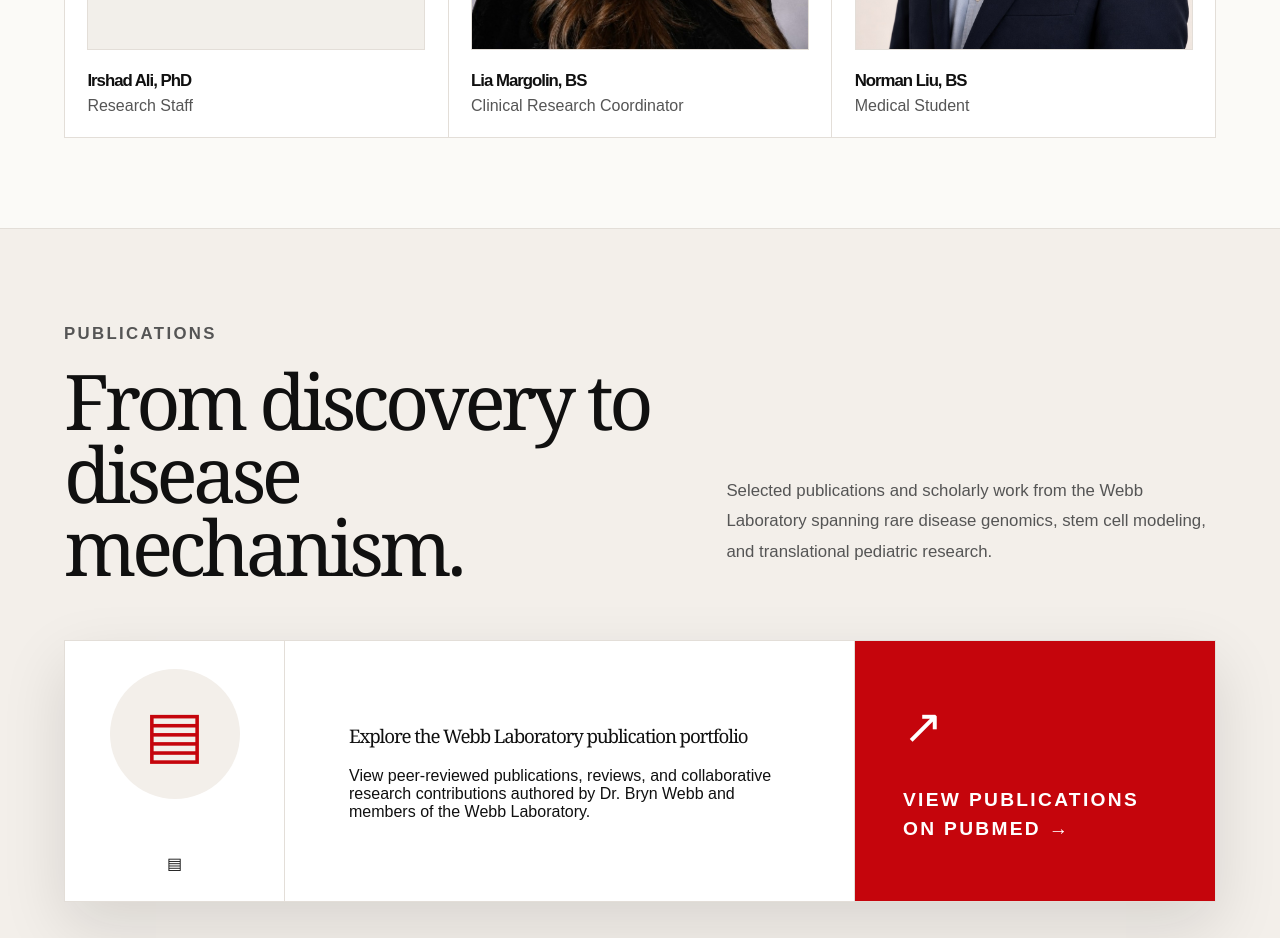
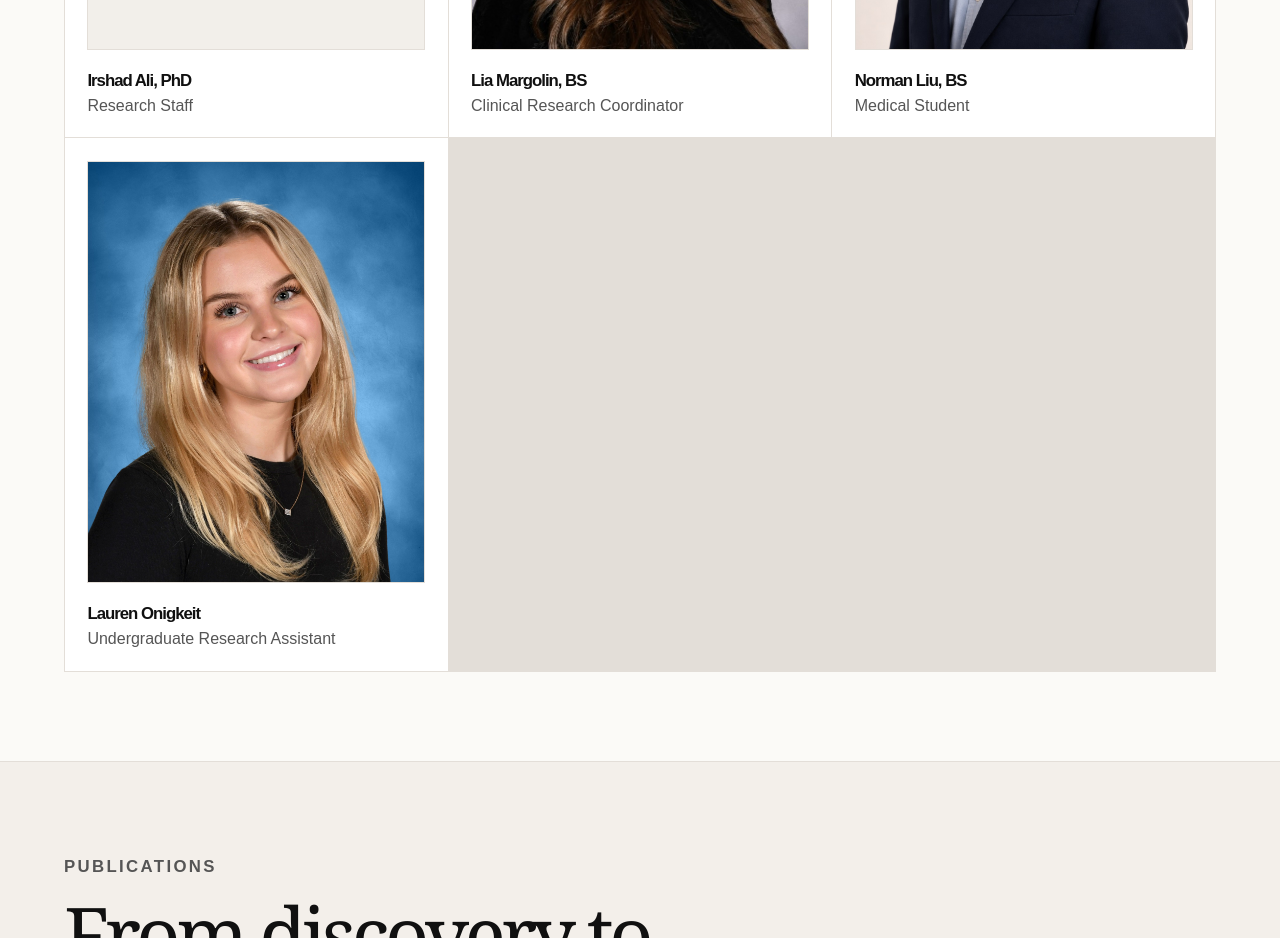
Before and after one commit to liunnorman/webb-lab, a React (Vite) app: page / in a window 1280 px wide. Shown: the part 4000-4938 px from the top of the page. Built offline with nearby package versions, Linux system fonts and the light colour scheme.

Commit message:
Add Lauren

```diff
--- a/src/App.jsx
+++ b/src/App.jsx
@@ -4,6 +4,7 @@
 import brynHeadshot from "./assets/bryn-webb.jpg";
 import liaHeadshot from "./assets/lia.jpg";
 import normanHeadshot from "./assets/norman.jpg";
+import laurenHeadshot from "./assets/lauren.jpg";
 
 export default function App() {
   const projects = [
@@ -29,6 +30,11 @@
     role: "Medical Student",
     image: normanHeadshot,
   },
+  {
+  name: "Lauren Onigkeit",
+  role: "Undergraduate Research Assistant",
+  image: laurenHeadshot
+},
 ];
 
   const publications = [
```
Also changed, not shown: src/assets/lauren.jpg (added).
